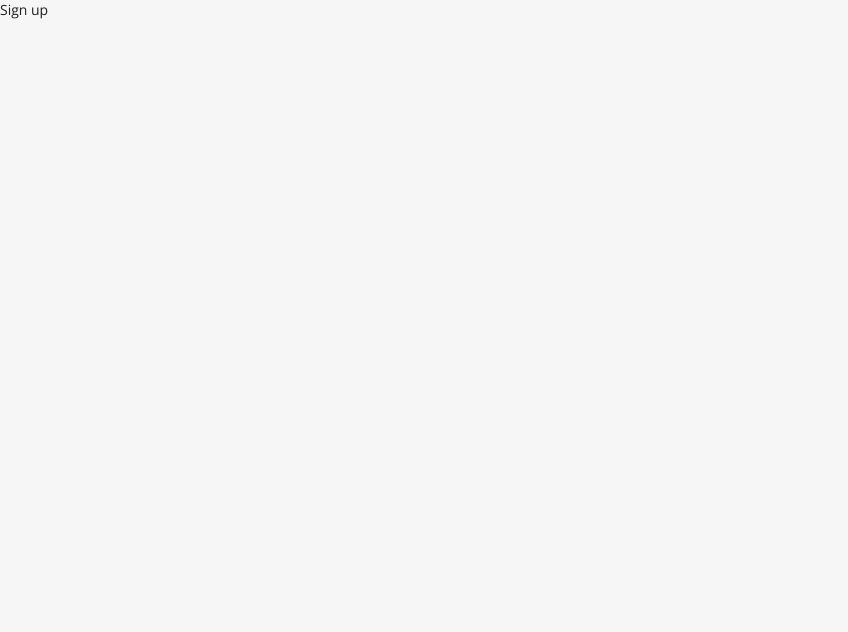
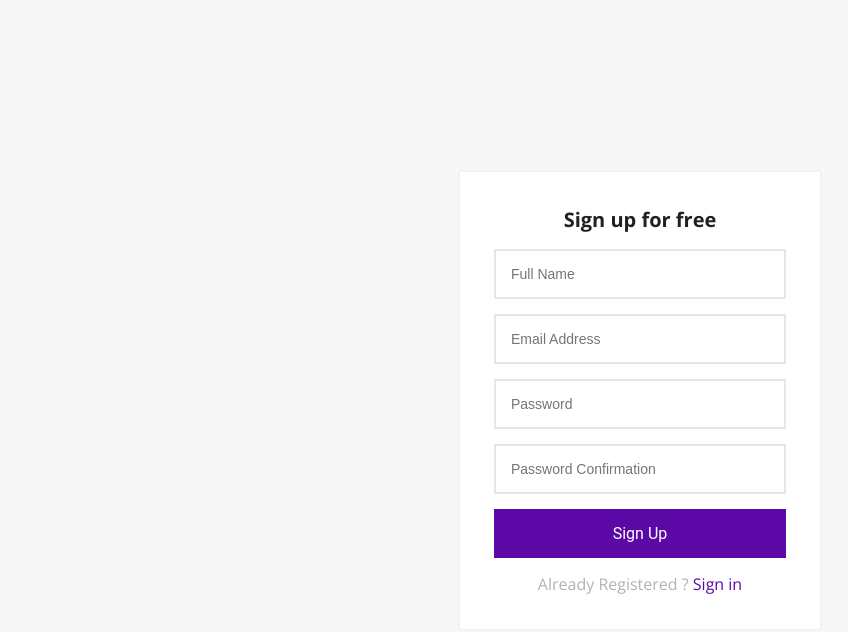
Before and after one commit to kaanboyacii/Laravel-React_Full-Stack, a React (Vite) app in the folder react/: page /signup in a window 1280 px wide. Shown: the top 632 px of the page, without its empty margins (0-848 px from the left). Built offline with nearby package versions, Linux system fonts and the light colour scheme.

Commit message:
Signup page

```diff
--- a/react/src/views/Signup.jsx
+++ b/react/src/views/Signup.jsx
@@ -1,7 +1,29 @@
-import React from 'react'
+import React from "react";
+import { Link } from "react-router-dom";
 
 export default function Users() {
-  return (
-    <div>Sign up</div>
-  )
+    const onSubmit = (ev) => {
+        ev.preventDefault();
+    };
+
+    return (
+        <div className="login-signup-form animated fadeInDown">
+            <div className="form">
+                <form onSubmit={onSubmit}>
+                    <h1 className="title">Sign up for free</h1>
+                    <input placeholder="Full Name" type="text" />
+                    <input placeholder="Email Address" type="email" />
+                    <input placeholder="Password" type="password" />
+                    <input
+                        placeholder="Password Confirmation"
+                        type="password"
+                    />
+                    <button className="btn btn-block">Sign Up</button>
+                    <p className="message">
+                        Already Registered ? <Link to="/login">Sign in</Link>
+                    </p>
+                </form>
+            </div>
+        </div>
+    );
 }
```
Also changed, not shown: react/src/views/Login.jsx (+12 -11 lines).
